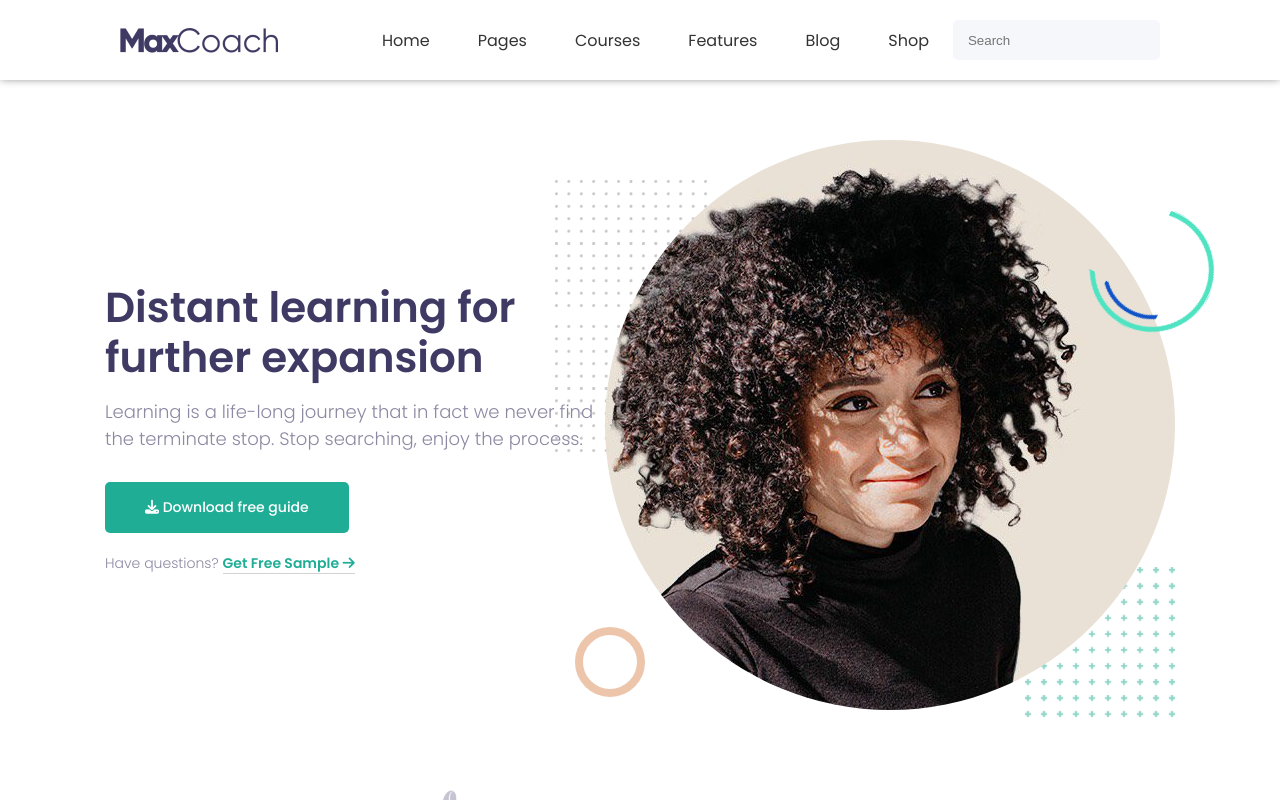
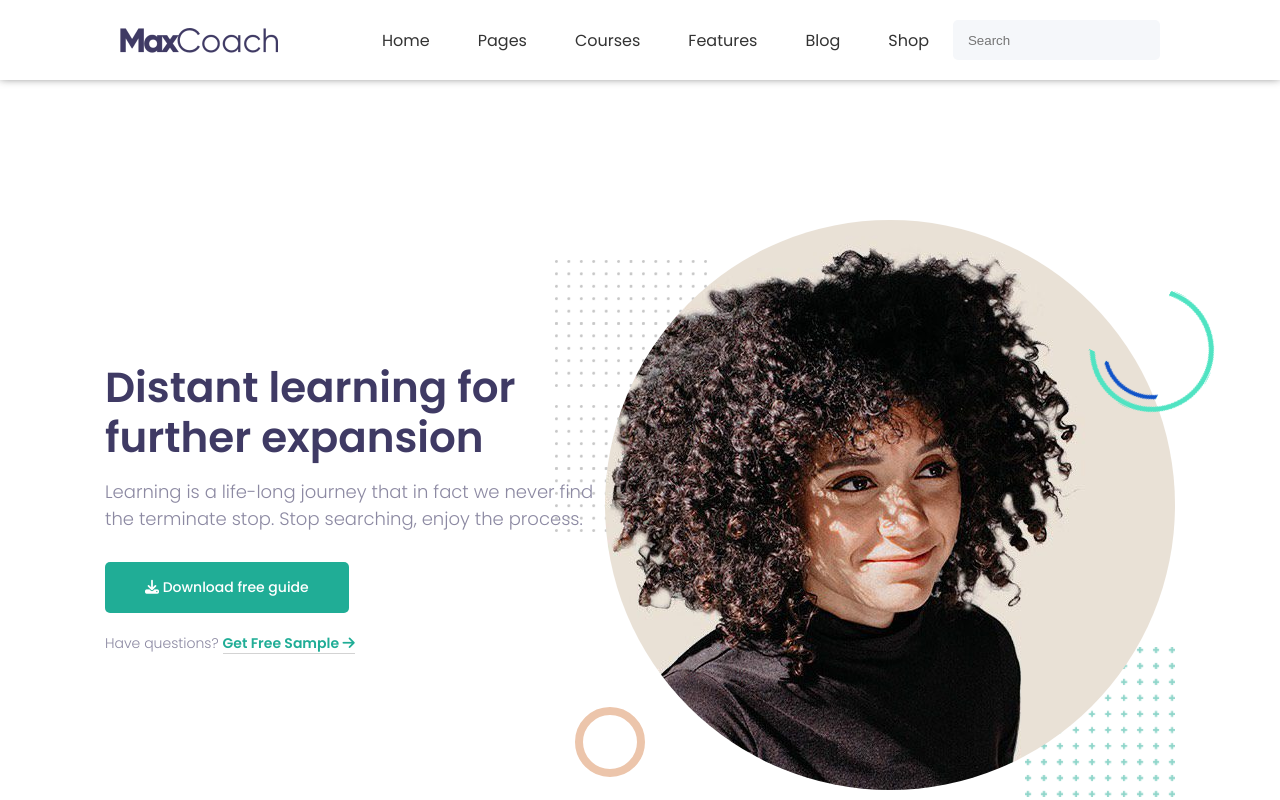
Before and after one commit to MicheleLafronza/proj-html-vuejs, a Vue app: page / in a window 1280 px wide. Shown: the top 800 px of the page. Built offline with nearby package versions, Linux system fonts and the light colour scheme.

Commit message:
fix: hero padding top

```diff
--- a/src/pages/CoursePortalComponents/CoursePortalHero.vue
+++ b/src/pages/CoursePortalComponents/CoursePortalHero.vue
@@ -71,7 +71,7 @@ export default {
 .container {
   width: 70%;
   margin: 0 auto;
-  margin-top: 60px;
+  padding-top: 140px;
 }
 
 // HERO SECTION
```
